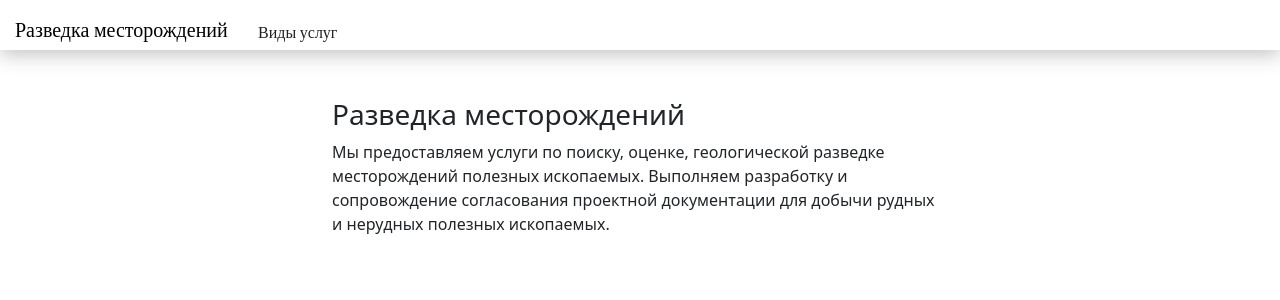
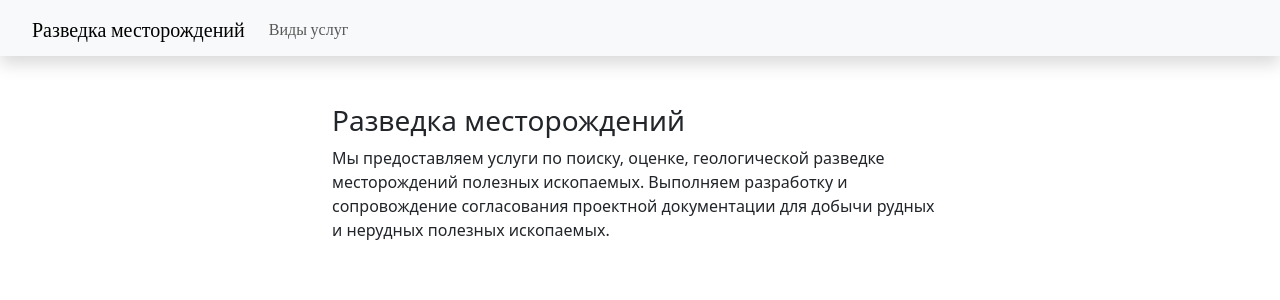
Before and after one commit to P3r351pk0A1/deposits_frontend, a React (Vite) app in the folder deposits-app/: page / in a window 1280 px wide. Shown: the top 300 px of the page. Built offline with nearby package versions, Linux system fonts and the light colour scheme.

Commit message:
addNavBar

```diff
--- a/deposits-app/index.html
+++ b/deposits-app/index.html
@@ -4,6 +4,7 @@
     <meta charset="UTF-8" />
     <link rel="icon" type="image/svg+xml" href="/vite.svg" />
     <meta name="viewport" content="width=device-width, initial-scale=1.0" />
+    <link rel="manifest" href="manifest.json">
     <title>Разработка месторождений</title>
   </head>
   <body>
--- /dev/null
+++ b/deposits-app/public/serviceWorker.js
@@ -0,0 +1 @@
+self.addEventListener('fetch',() => console.log("fetch"));
--- a/deposits-app/src/assets/css/NavBar.css
+++ b/deposits-app/src/assets/css/NavBar.css
@@ -1,45 +1,9 @@
 @import url('https://fonts.googleapis.com/css2?family=Oswald:wght@200..700&display=swap');
 
-a {
-    text-decoration: none;
+.navbar-text-main{
+    font-family: Oswald;
 }
 
-.homebtn
-{
-color:#000000;
-text-align:left;
-vertical-align:text-top;
-font-size:20px;
-font-family: Oswald;
-font-optical-sizing: auto;
-font-weight: regular;
-font-style: normal;
-line-height:auto;
-border-style:hidden;
-outline:none;
-position:absolute;
-top:15%;
-left:15px;
-text-decoration: none;
+.nav{
+    padding-left: 2em
 }
-
-.service_btn{
-    color:#222020;
-text-align:left;
-vertical-align:text-top;
-font-size:16px;
-font-family: Oswald;
-font-optical-sizing: auto;
-font-weight: regular;
-position:absolute;
-top:22%;
-left:250px;
-}
-
-.navbar{
-    background-color:#ffffff;
-height:50px;
-width:100%;
-filter:drop-shadow(0px 4px 10px rgba(0,0,0,0.25));
-top: 0px;
-}
--- a/deposits-app/src/components/NavBar.tsx
+++ b/deposits-app/src/components/NavBar.tsx
@@ -1,24 +1,25 @@
-import Container from 'react-bootstrap/Container';
 import Nav from 'react-bootstrap/Nav';
 import Navbar from 'react-bootstrap/Navbar';
 import { ROUTES } from '../modules/Routes';
 import '../assets/css/NavBar.css';
+import { Link} from 'react-router-dom';
+import { FC } from 'react'
 
-function NavbarComponent() {
+
+
+const NavbarComponent: FC = () => {
   return (
-    <Navbar className="navbar" expand="lg" variant='dark'>
-      <Container>
-        <Navbar.Brand href={ROUTES.HOME} className="homebtn">
-            Разведка месторождений
-        </Navbar.Brand>
-        <Navbar.Collapse id="basic-navbar-nav">
+      <Navbar expand="lg" className="bg-body-tertiary shadow shadow-bg nav">
+          <Navbar.Brand as={Link} to={ROUTES.HOME} className='navbar-text-main'>Разведка месторождений</Navbar.Brand>
+          <Navbar.Toggle aria-controls="basic-navbar-nav" />
+          <Navbar.Collapse id="basic-navbar-nav">
           <Nav className="me-auto">
-            <Nav.Link href={ROUTES.MINING_SERVICES} className="service_btn">Виды услуг</Nav.Link>
+              <Nav.Link as={Link} to={ROUTES.MINING_SERVICES} className='nav-link navbar-text-main'>Виды услуг</Nav.Link>
           </Nav>
-        </Navbar.Collapse>
-      </Container>
-    </Navbar>
-  );
+          </Navbar.Collapse>
+      </Navbar>
+  )
 }
 
+
 export default NavbarComponent;
--- a/deposits-app/src/main.tsx
+++ b/deposits-app/src/main.tsx
@@ -1,14 +1,22 @@
 import React from 'react'
 import ReactDOM from 'react-dom/client'
 import 'bootstrap/dist/css/bootstrap.min.css'
-import NavBar  from './components/NavBar'
+// import NavbarComponent  from './components/NavBar'
 import App from './App'
 
 
 
 ReactDOM.createRoot(document.getElementById('root')!).render(
   <>
-    <NavBar />
-    <App />
+    <React.StrictMode>
+      <App />
+    </React.StrictMode>
   </>,
 )
+
+if ("serviceWorker" in navigator) {
+  window.addEventListener("load", function() {
+    navigator.serviceWorker
+      .register("/serviceWorker.js")
+  })
+}
--- a/deposits-app/src/pages/mainPage.tsx
+++ b/deposits-app/src/pages/mainPage.tsx
@@ -1,8 +1,10 @@
 import { FC } from 'react'
+import NavbarComponent from '../components/NavBar';
 
 const MainPage: FC = () => {
     return (
         <>
+        <NavbarComponent/>
             <div className="container mt-5 w-50">
                 <h3>Разведка месторождений</h3>
                 <p>
--- a/deposits-app/src/pages/miningServicePage.tsx
+++ b/deposits-app/src/pages/miningServicePage.tsx
@@ -5,6 +5,7 @@ import { MiningServicesInfo, getMiningServiceById } from '../modules/miningServi
 import { MINING_SERVICES_MOCK } from '../modules/mock'
 
 import { BreadCrumbs } from '../components/BreadCrumbs'
+import NavbarComponent  from '../components/NavBar'
 
 const MiningServicePage: FC = () => {
 
@@ -41,6 +42,7 @@ const MiningServicePage: FC = () => {
 
     return (
         <>
+        <NavbarComponent/>
             <BreadCrumbs crumbs={[
                 {
                     label: 'Виды услуг',
@@ -50,6 +52,7 @@ const MiningServicePage: FC = () => {
                     label: mining_service?.name
                 }
             ]}></BreadCrumbs>
+
             <div className='d-flex flex-column ms-4 content-fluid'>
                <h2 className='text-uppercase'>{mining_service?.name}</h2>
                <div className='container-fluid mt-3'>
--- a/deposits-app/src/pages/miningServicesPage.tsx
+++ b/deposits-app/src/pages/miningServicesPage.tsx
@@ -11,6 +11,7 @@ import '../assets/css/miningServicesPage.css'
 import InputField from '../components/inputField'
 import { BreadCrumbs } from '../components/BreadCrumbs'
 import { ROUTE_LABELS } from '../modules/Routes'
+import NavbarComponent  from '../components/NavBar'
 
 const MiningServicesPage: FC = () => {
 
@@ -61,6 +62,7 @@ const MiningServicesPage: FC = () => {
 
     return (
         <>
+        <NavbarComponent/>
             <BreadCrumbs crumbs={[{label: ROUTE_LABELS.MINING_SERVICES}]}></BreadCrumbs>
 
                         <InputField
```
Also changed, not shown: deposits-app/public/logo.png (added), deposits-app/public/manifest.json (added), 1 other file (tests, documents, lock files or other folders).
